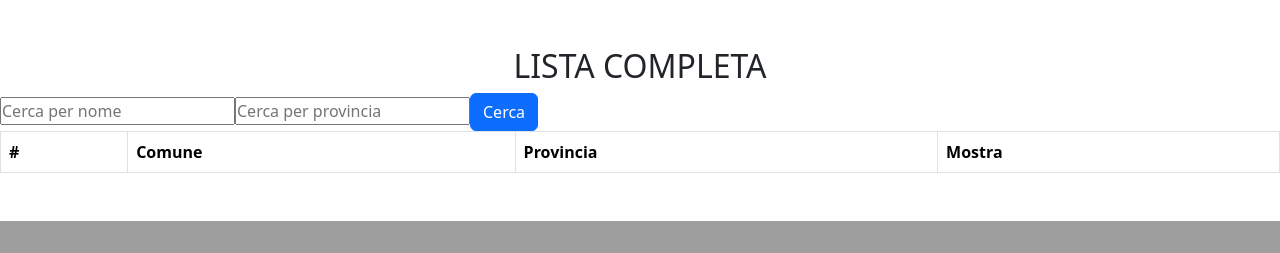
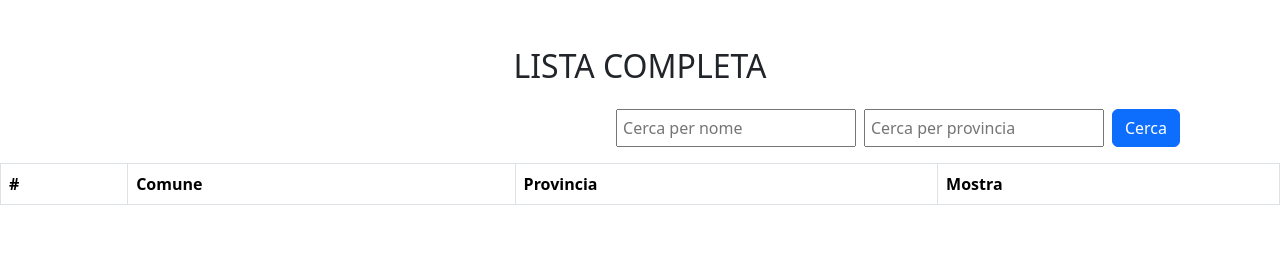
Before and after one commit to Claudio-Emmolo/php-DB-comuni-italiani, a PHP site: page /?search=1 in a window 1280 px wide. Shown: the part 801-1054 px from the top of the page. Before the commit the page ends 1022 px from the top, so only its background shows below. Run offline with PHP 8.4, Linux system fonts and the light colour scheme; data that the repository does not hold is empty; some web fonts are replaced.

Commit message:
Fix search form style

```diff
--- a/index.php
+++ b/index.php
@@ -30,15 +30,18 @@ $filterProvincia = $_GET['provincia'];
         </div>
     </section>
 
+
     <section id="table-db" class="my-5">
-        <table class="table table-hover table-bordered">
-            <h2 class="text-center text-uppercase">Lista Completa</h2>
+        <h2 class="text-center text-uppercase">Lista Completa</h2>
 
+        <section id="search-form">
             <form action="./index.php" method="GET">
                 <input type="text" name="search" placeholder="Cerca per nome">
                 <input type="text" name="provincia" placeholder="Cerca per provincia">
                 <button class="btn btn-primary">Cerca</button>
             </form>
+        </section>
+        <table class="table table-hover table-bordered">
 
             <thead>
                 <tr>
--- a/style/style.css
+++ b/style/style.css
@@ -31,3 +31,22 @@ div.jumbo-container h1 {
     text-align: center;
     font-size: 3rem;
 }
+
+section#search-form {
+    display: flex;
+    justify-content: end;
+    text-align: end;
+    margin-right: 100px;
+}
+
+section#search-form form {
+    margin: 1rem 0;
+    display: flex;
+    align-items: center;
+}
+
+section#search-form input {
+    margin-right: .5rem;
+    height: 100%;
+    padding-left: .3rem;
+}
```
